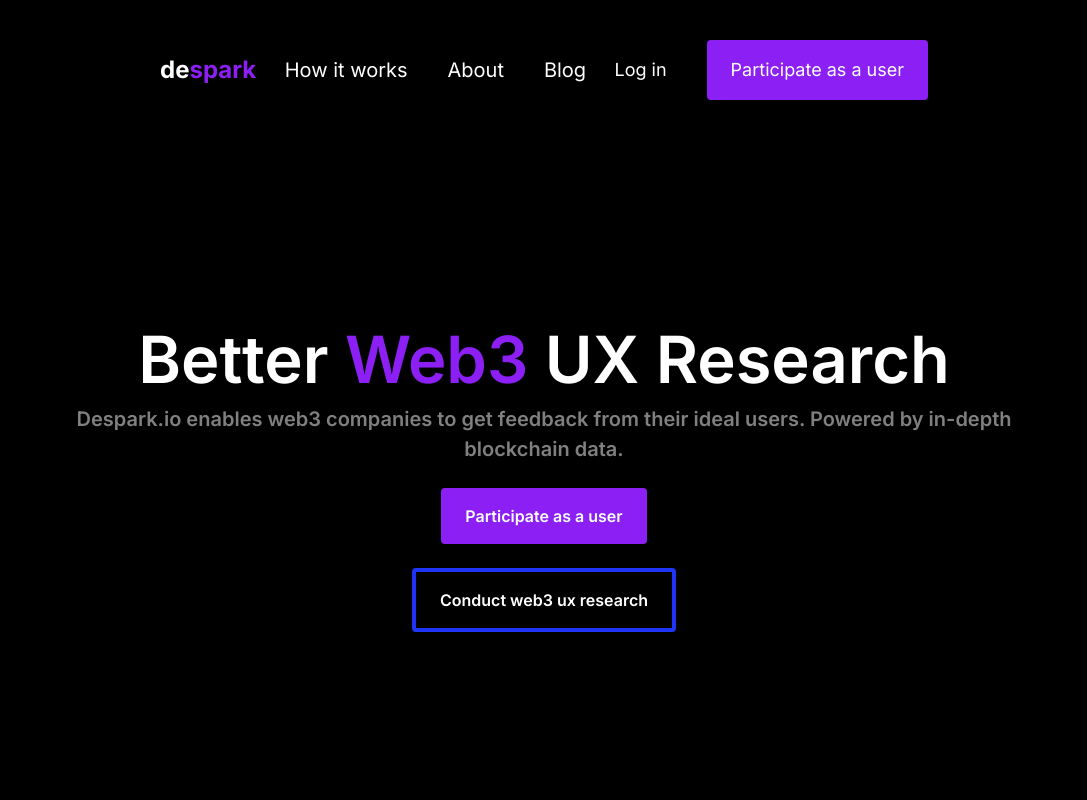
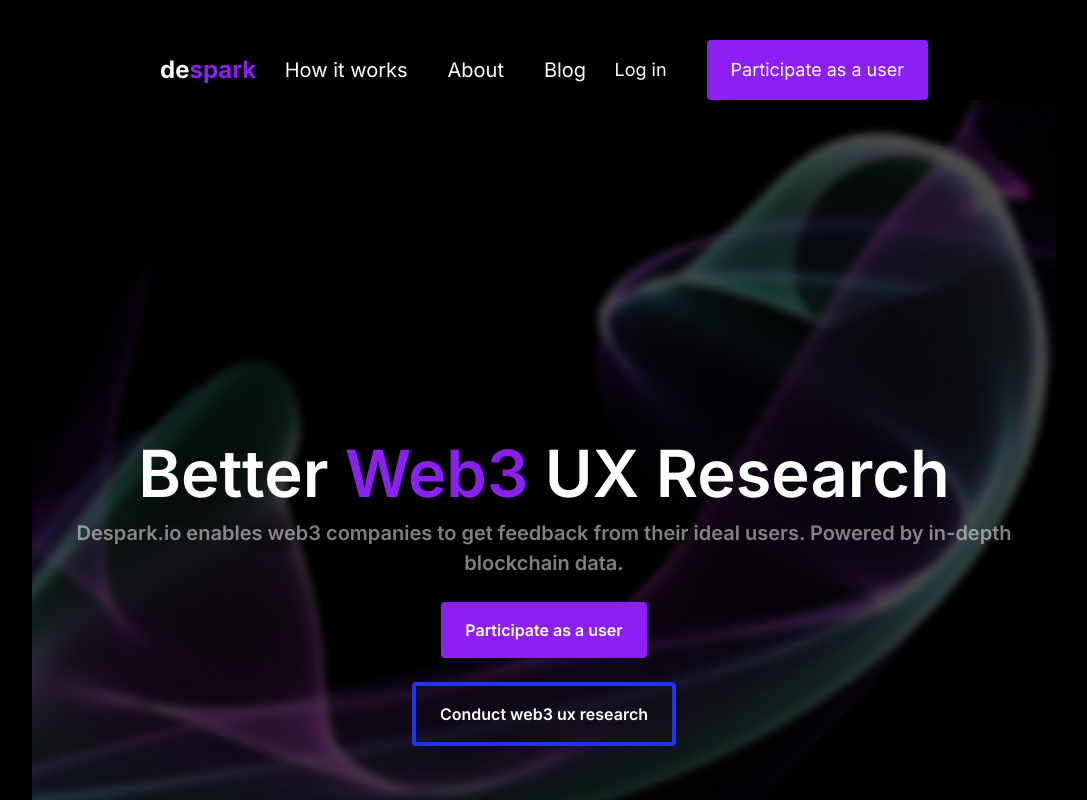
Before and after one commit to IamHenryOkeke/Despark.io-Redesign, a React (Vite) app: page / in a window 1280 px wide. Shown: the top 800 px of the page, without its empty margins (96-1183 px from the left). Built offline with nearby package versions, Linux system fonts and the light colour scheme.

Commit message:
fixed bg issue

```diff
--- a/src/components/Hero.jsx
+++ b/src/components/Hero.jsx
@@ -1,6 +1,8 @@
+import BgImage from "../assets/images/HeroLarge.png"
+
 const Hero = () => {
   return (
-    <div className='bg-[url("../assets/images/Hero Image Mobile.png")] flex flex-col items-center justify-center gap-6 text-white py-10 lg:py-60 font-semibold'>
+    <div id="hero-section" className="flex md:text-center bg-hero-large flex-col items-center justify-center gap-6 text-white h-[550px] lg:h-[1000px] lg:py-60 font-semibold">
         <h1 className='text-center text-4xl lg:text-[65px]'>
             Better <span className='text-indigo-1000'>Web3</span> UX Research
         </h1>
```
